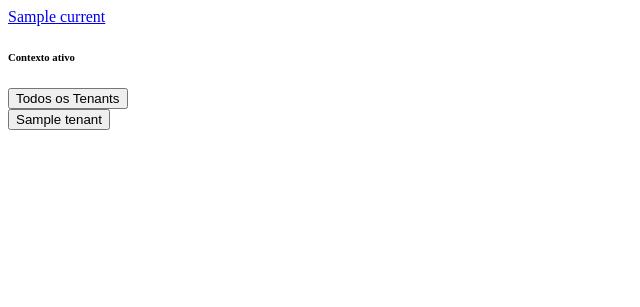
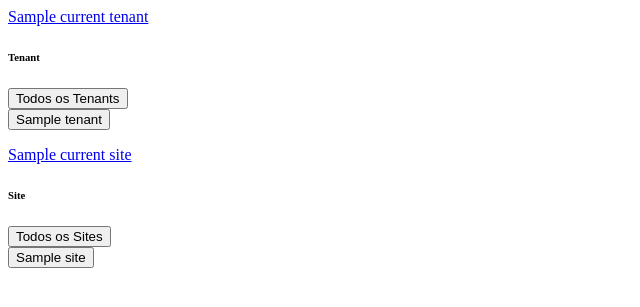
Before and after one commit to adrianfiio/netbox-tenant-context, a Django app: template netbox_tenant_context/templates/netbox_tenant_context/navbar_selector.html in a window 1280 px wide. Shown: the top 307 px of the page, without its empty margins (0-640 px from the left). Run offline with Django 3.2, Linux system fonts and the light colour scheme; the template is opened without the code that fills it: most values are stand-ins (such as "Sample title", 1, 10 or a date in 2020).

Commit message:
Update navbar_selector.html

```diff
--- a/netbox_tenant_context/templates/netbox_tenant_context/navbar_selector.html
+++ b/netbox_tenant_context/templates/netbox_tenant_context/navbar_selector.html
@@ -1,14 +1,14 @@
 {% comment %}
-Global tenant selector shown in the NetBox top navbar.
-Submitting any button POSTs to the set_context endpoint, which stores the
-choice in the session and redirects back to the current page (via `next`).
+Global Tenant + Site selectors shown in the NetBox top navbar.
+Each is an independent dropdown/form; both can be active at once.
 {% endcomment %}
+
 <div class="nav-item dropdown">
   <a href="#" class="nav-link dropdown-toggle" data-bs-toggle="dropdown"
      role="button" aria-expanded="false" title="Contexto de Tenant">
     <i class="mdi mdi-domain"></i>
     <span class="d-none d-lg-inline ms-1">
-      {% if current %}{{ current.name }}{% else %}Todos os Tenants{% endif %}
+      {% if current_tenant %}{{ current_tenant.name }}{% else %}Todos os Tenants{% endif %}
     </span>
   </a>
   <div class="dropdown-menu dropdown-menu-end"
@@ -17,19 +17,15 @@ choice in the session and redirects back to the current page (via `next`).
           action="{% url 'plugins:netbox_tenant_context:set_context' %}">
       {% csrf_token %}
       <input type="hidden" name="next" value="{{ request.get_full_path }}">
-
-      <h6 class="dropdown-header">Contexto ativo</h6>
-
+      <h6 class="dropdown-header">Tenant</h6>
       <button type="submit" name="tenant" value="all"
-              class="dropdown-item{% if not current_id %} active{% endif %}">
+              class="dropdown-item{% if not current_tenant_id %} active{% endif %}">
         <i class="mdi mdi-earth me-1"></i> Todos os Tenants
       </button>
-
       <div class="dropdown-divider"></div>
-
       {% for tenant in tenants %}
         <button type="submit" name="tenant" value="{{ tenant.pk }}"
-                class="dropdown-item{% if tenant.pk == current_id %} active{% endif %}">
+                class="dropdown-item{% if tenant.pk == current_tenant_id %} active{% endif %}">
           {{ tenant.name }}
         </button>
       {% empty %}
@@ -38,3 +34,35 @@ choice in the session and redirects back to the current page (via `next`).
     </form>
   </div>
 </div>
+
+<div class="nav-item dropdown">
+  <a href="#" class="nav-link dropdown-toggle" data-bs-toggle="dropdown"
+     role="button" aria-expanded="false" title="Contexto de Site">
+    <i class="mdi mdi-map-marker"></i>
+    <span class="d-none d-lg-inline ms-1">
+      {% if current_site %}{{ current_site.name }}{% else %}Todos os Sites{% endif %}
+    </span>
+  </a>
+  <div class="dropdown-menu dropdown-menu-end"
+       style="max-height: 420px; overflow-y: auto; min-width: 220px;">
+    <form method="post"
+          action="{% url 'plugins:netbox_tenant_context:set_site_context' %}">
+      {% csrf_token %}
+      <input type="hidden" name="next" value="{{ request.get_full_path }}">
+      <h6 class="dropdown-header">Site</h6>
+      <button type="submit" name="site" value="all"
+              class="dropdown-item{% if not current_site_id %} active{% endif %}">
+        <i class="mdi mdi-earth me-1"></i> Todos os Sites
+      </button>
+      <div class="dropdown-divider"></div>
+      {% for site in sites %}
+        <button type="submit" name="site" value="{{ site.pk }}"
+                class="dropdown-item{% if site.pk == current_site_id %} active{% endif %}">
+          {{ site.name }}
+        </button>
+      {% empty %}
+        <span class="dropdown-item-text text-muted">Nenhum site cadastrado</span>
+      {% endfor %}
+    </form>
+  </div>
+</div>
```
